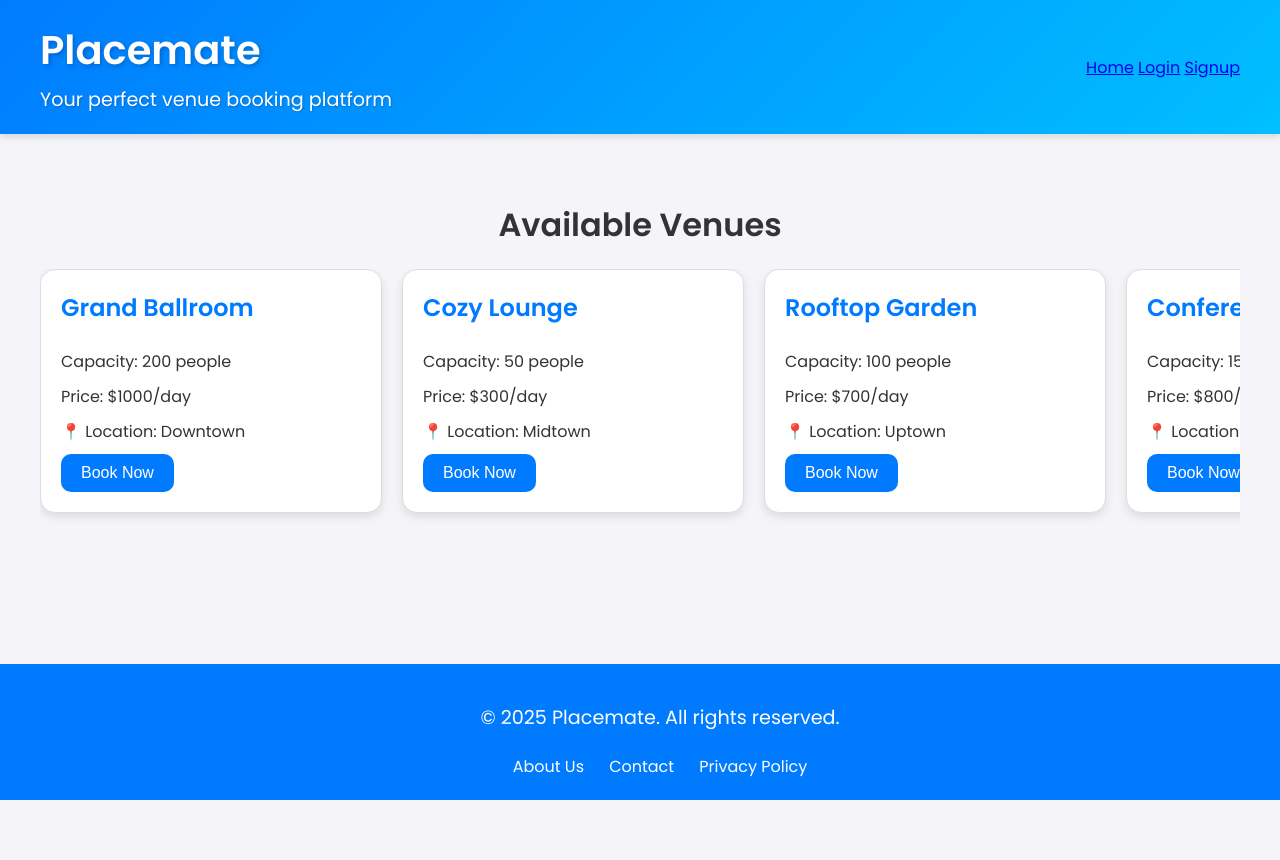
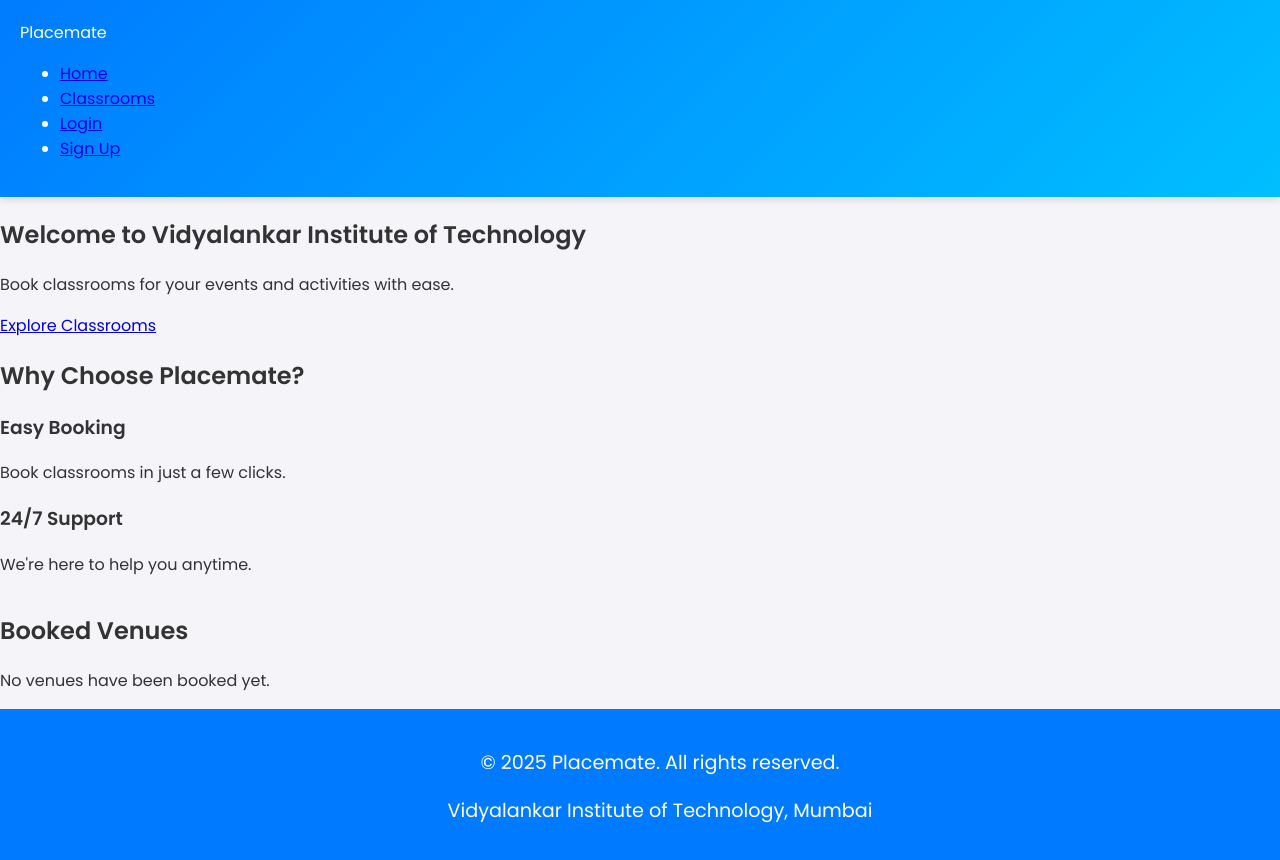
Before and after one commit to Arunimaaaaa/Placemate, a plain HTML site: page Index.html in a window 1280 px wide. Shown: the top 860 px of the page. Before the commit the page ends 800 px from the top, so only its background shows below. Drawn offline with Linux system fonts and the light colour scheme.

Commit message:
Update Index.html

```diff
--- a/Index.html
+++ b/Index.html
@@ -3,69 +3,105 @@
 <head>
   <meta charset="UTF-8">
   <meta name="viewport" content="width=device-width, initial-scale=1.0">
-  <title>Placemate - Venue Booking</title>
+  <title>Placemate - Home</title>
   <link rel="stylesheet" href="styles.css">
   <link href="https://fonts.googleapis.com/css2?family=Poppins:wght@400;600&display=swap" rel="stylesheet">
 </head>
 <body>
   <header>
-    <div class="header-content">
-      <div class="header-left">
-        <h1>Placemate</h1>
-        <p>Your perfect venue booking platform</p>
-      </div>
-      <nav class="header-right">
-        <a href="index.html">Home</a>
-        <a href="login.html">Login</a>
-        <a href="signup.html">Signup</a>
-      </nav>
-    </div>
+    <nav>
+      <div class="logo">Placemate</div>
+      <ul>
+        <li><a href="index.html">Home</a></li>
+        <li><a href="venues.html">Classrooms</a></li>
+        <li><a href="login.html">Login</a></li>
+        <li><a href="signup.html" class="btn">Sign Up</a></li>
+      </ul>
+    </nav>
   </header>
 
-  <main>
-    <section id="venue-list">
-      <h2>Available Venues</h2>
-      <div id="loading">Loading...</div>
-      <div class="venue-container">
-        <!-- Venue cards will be dynamically inserted here -->
+  <section class="hero">
+    <div class="hero-text">
+      <h1>Welcome to Vidyalankar Institute of Technology</h1>
+      <p>Book classrooms for your events and activities with ease.</p>
+      <a href="venues.html" class="btn">Explore Classrooms</a>
+    </div>
+  </section>
+
+  <section class="features">
+    <h2>Why Choose Placemate?</h2>
+    <div class="feature-cards">
+      <div class="card">
+        <h3>Easy Booking</h3>
+        <p>Book classrooms in just a few clicks.</p>
       </div>
-    </section>
+      <div class="card">
+        <h3>24/7 Support</h3>
+        <p>We're here to help you anytime.</p>
+      </div>
+    </div>
+  </section>
 
-    <section id="booking-form" style="display: none;">
-      <h2>Book Your Venue</h2>
-      <form id="booking-details">
-        <label for="name">Your Name:</label>
-        <input type="text" id="name" required placeholder="Enter your name">
-
-        <label for="date">Booking Date:</label>
-        <input type="date" id="date" required>
-
-        <label for="start-time">Start Time:</label>
-        <input type="time" id="start-time" required>
-
-        <label for="end-time">End Time:</label>
-        <input type="time" id="end-time" required>
-
-        <button type="submit">Confirm Booking</button>
-      </form>
-    </section>
-
-    <section id="confirmation" style="display: none;">
-      <h2>Booking Confirmed!</h2>
-      <p id="confirmation-details"></p>
-      <button onclick="resetPage()">Book Another Venue</button>
-    </section>
-  </main>
+  <!-- Booked Venues Section -->
+  <section class="booked-venues">
+    <h2>Booked Venues</h2>
+    <div class="booked-cards" id="booked-cards">
+      <!-- Booked venues will be dynamically added here -->
+    </div>
+  </section>
 
   <footer>
     <p>&copy; 2025 Placemate. All rights reserved.</p>
-    <div class="footer-links">
-      <a href="#">About Us</a>
-      <a href="#">Contact</a>
-      <a href="#">Privacy Policy</a>
-    </div>
+    <p>Vidyalankar Institute of Technology, Mumbai</p>
   </footer>
 
-  <script src="script.js"></script>
+  <script>
+    // Sample data for booked venues (can be loaded from localStorage)
+    const bookings = JSON.parse(localStorage.getItem("bookings")) || [];
+
+    // Function to render booked venues
+    function renderBookedVenues() {
+      const bookedCards = document.getElementById("booked-cards");
+      bookedCards.innerHTML = "";
+
+      if (bookings.length === 0) {
+        bookedCards.innerHTML = "<p>No venues have been booked yet.</p>";
+        return;
+      }
+
+      bookings.forEach((booking) => {
+        const card = document.createElement("div");
+        card.className = "venue-card";
+        card.innerHTML = `
+          <h3>${booking.venue}</h3>
+          <p><strong>Booked by:</strong> ${booking.name}</p>
+          <p><strong>Date:</strong> ${booking.date}</p>
+          <p><strong>Time:</strong> ${booking.startTime} - ${booking.endTime}</p>
+          <button class="btn cancel-btn" data-venue="${booking.venue}">Cancel Booking</button>
+        `;
+        bookedCards.appendChild(card);
+      });
+
+      // Add event listeners to cancel buttons
+      document.querySelectorAll(".cancel-btn").forEach((button) => {
+        button.addEventListener("click", () => cancelBooking(button.dataset.venue));
+      });
+    }
+
+    // Function to cancel a booking
+    function cancelBooking(venueId) {
+      let updatedBookings = bookings.filter((booking) => booking.venue !== venueId);
+      localStorage.setItem("bookings", JSON.stringify(updatedBookings));
+      renderBookedVenues();
+    }
+
+    // Initialize the page
+    function init() {
+      renderBookedVenues();
+    }
+
+    // Run the initialization function when the page loads
+    document.addEventListener("DOMContentLoaded", init);
+  </script>
 </body>
 </html>
```
